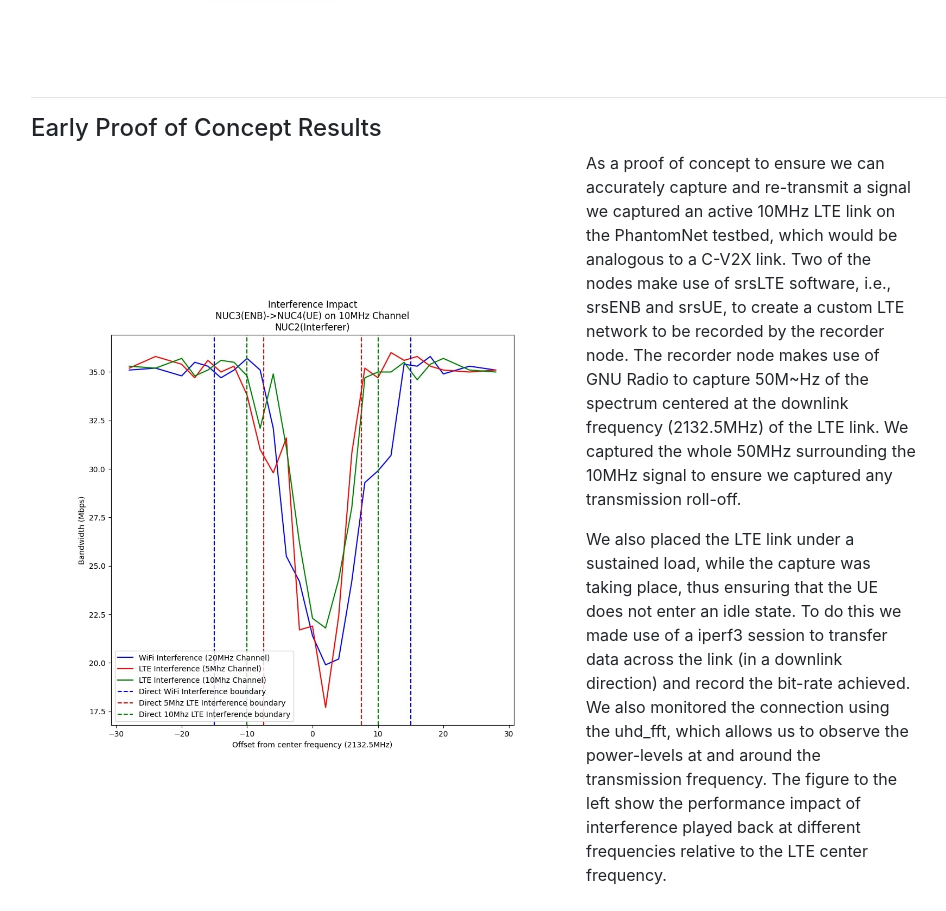
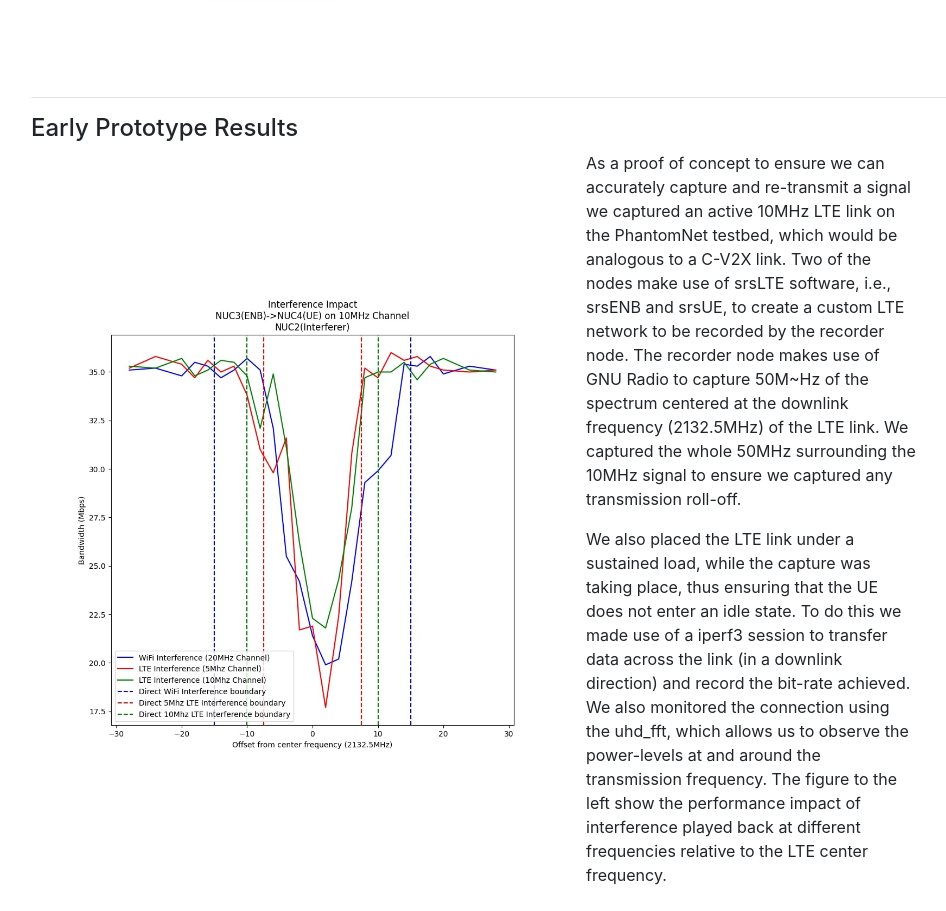
Before and after one commit to altonbill/projWeb, a plain HTML site: page index.html in a window 1280 px wide. Shown: the part 3721-4632 px from the top of the page, without its empty margins (69-1015 px from the left). Drawn offline with Linux system fonts and the light colour scheme.

Commit message:
Changed wording

```diff
--- a/index.html
+++ b/index.html
@@ -190,7 +190,7 @@
 </div>
 <hr>
 
-<h4>Early Proof of Concept Results</h4>
+<h4>Early Prototype Results</h4>
 <div class="container">
 <div class="row">
 
```
